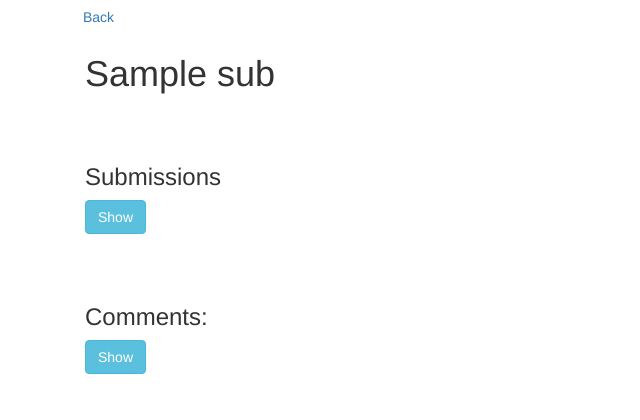
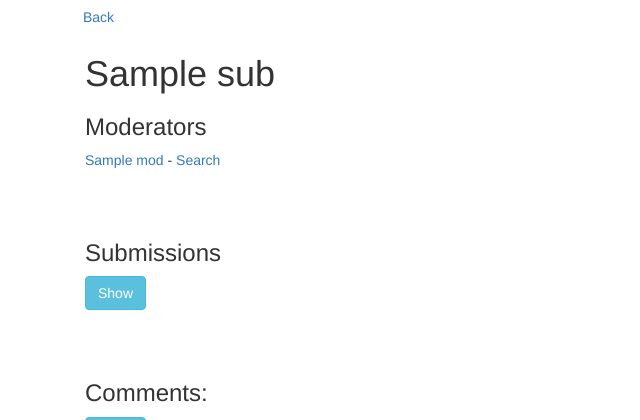
Before and after one commit to a-harper/RedditorProfiler, a Django app: template templates/RedditorProfiler/subreddits.html in a window 1280 px wide. Shown: the top 420 px of the page, without its empty margins (0-640 px from the left). Run offline with Django 3.2, Linux system fonts and the light colour scheme; the template is opened without the code that fills it: most values are stand-ins (such as "Sample title", 1, 10 or a date in 2020); some libraries are stand-ins or nearby versions.

Commit message:
Added moderator information

```diff
--- a/commonTasks.py
+++ b/commonTasks.py
@@ -121,6 +121,12 @@ def create_subreddit(subreddit):
     sub.over_18 = the_dict['data']['over18']
     sub.flagged = False
     sub.save()
+    for user in subreddit.get_moderators():
+        if Redditor.objects.filter(username=user.name).count() < 1:
+            create_user(user)
+        mod = Redditor.objects.get(username=user.name)
+        sub.moderators.add(mod)
+        sub.save()
 
 
 def create_user(user):
--- a/models.py
+++ b/models.py
@@ -32,6 +32,7 @@ class Subreddit(models.Model):
     name = models.CharField(max_length=100)
     over_18 = models.BooleanField()
     flagged = models.BooleanField(default=False)
+    moderators = models.ManyToManyField(Redditor)
 
     def __unicode__(self):
         return self.name
--- a/templates/RedditorProfiler/redditorinfo.html
+++ b/templates/RedditorProfiler/redditorinfo.html
@@ -14,6 +14,9 @@
         <h1>{{ redditor }}</h1>
         {% if info_message %}
         <h6>{{ info_message }}</h6>
+        {% endif %}
+        {% if modded_subs.count > 0 %}
+        <h6>Mod of: {% for sub in modded_subs %}{{sub.name}}{% if forloop.last %}{% else %} - {% endif %}{% endfor %}</h6>
         {% endif %}
         <h2 style="padding-top:50px;">Top Posts:</h2>
         <table class="table table-bordered table-hover" style="padding-top:50px;">
--- a/templates/RedditorProfiler/subreddits.html
+++ b/templates/RedditorProfiler/subreddits.html
@@ -14,6 +14,10 @@
         <a href="{% url 'RedditorProfiler:redditor' redditor %}" class="btn" role="button">Back</a>
         <div class="container">
         <h1>{{ sub }}</h1>
+            <h3>Moderators</h3>
+            {% for mod in the_sub.moderators.all %}
+                <a href="http://www.reddit.com/u/{{ mod }}">{{ mod }}</a> - <a href="{% url 'RedditorProfiler:redditor' mod.username %}">Search</a><br />
+            {% endfor %}
             {% if submissions.count > 0 %}
             <h3 style="padding-top:50px;">Submissions</h3>
             <button type="button" class="btn btn-info" data-toggle="collapse" data-target="#submissions">Show</button>
```
Also changed, not shown: views.py (+5 -2 lines).
